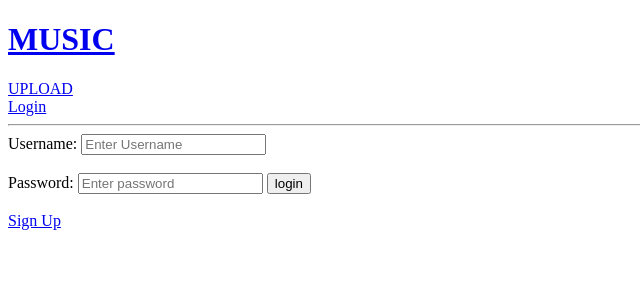
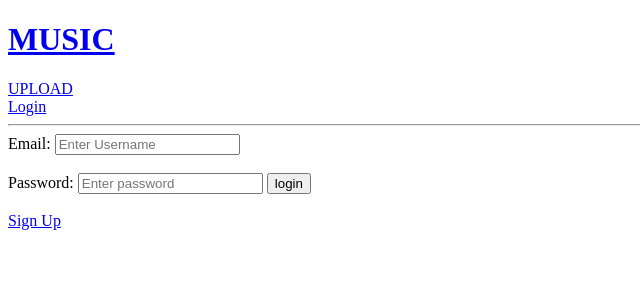
Before and after one commit to adhi85/Music-Sharing-Portal, a Django app: page /login/ in a window 1280 px wide. Shown: the top 300 px of the page, without its empty margins (0-640 px from the left). Run offline with Django 4.2, Linux system fonts and the light colour scheme.

Commit message:
small-changes

```diff
--- a/base/templates/base/login_register.html
+++ b/base/templates/base/login_register.html
@@ -7,7 +7,7 @@
 <div>
     <form method="POST" action="">
         {% csrf_token %}
-        <label>Username:</label>
+        <label>Email:</label>
         <input type="text" name="username" placeholder="Enter Username" />
         <br>
         <br>
--- a/base/views.py
+++ b/base/views.py
@@ -81,7 +81,7 @@ def registerPage(request):
     return render(request, 'base/login_register.html', {'form': form})
 
 
-# View fon uploading Music
+#View for uploading Music
 @csrf_exempt
 @login_required(login_url='login')
 def uploadMusic(request):
```
